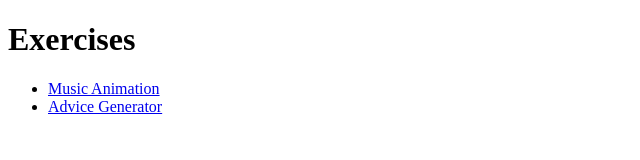
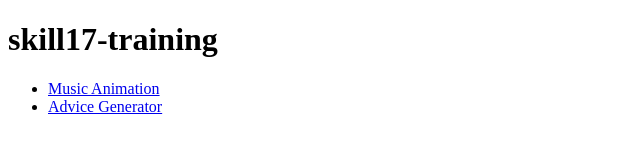
Before and after one commit to wiizzl/skill17-training, a plain HTML site: page index.html in a window 1280 px wide. Shown: the whole page, without its empty margins (0-640 px from the left). Drawn offline with Linux system fonts and the light colour scheme.

Commit message:
fix: update headings from "Exercises" to "skill17-training" in README.md and index.html

```diff
--- a/index.html
+++ b/index.html
@@ -6,7 +6,7 @@
         <title>skill17-training</title>
     </head>
     <body>
-        <h1>Exercises</h1>
+        <h1>skill17-training</h1>
         <ul>
             <li><a href="./music-animation">Music Animation</a></li>
             <li><a href="./advice-generator">Advice Generator</a></li>
```
Also changed, not shown: 1 other file.
